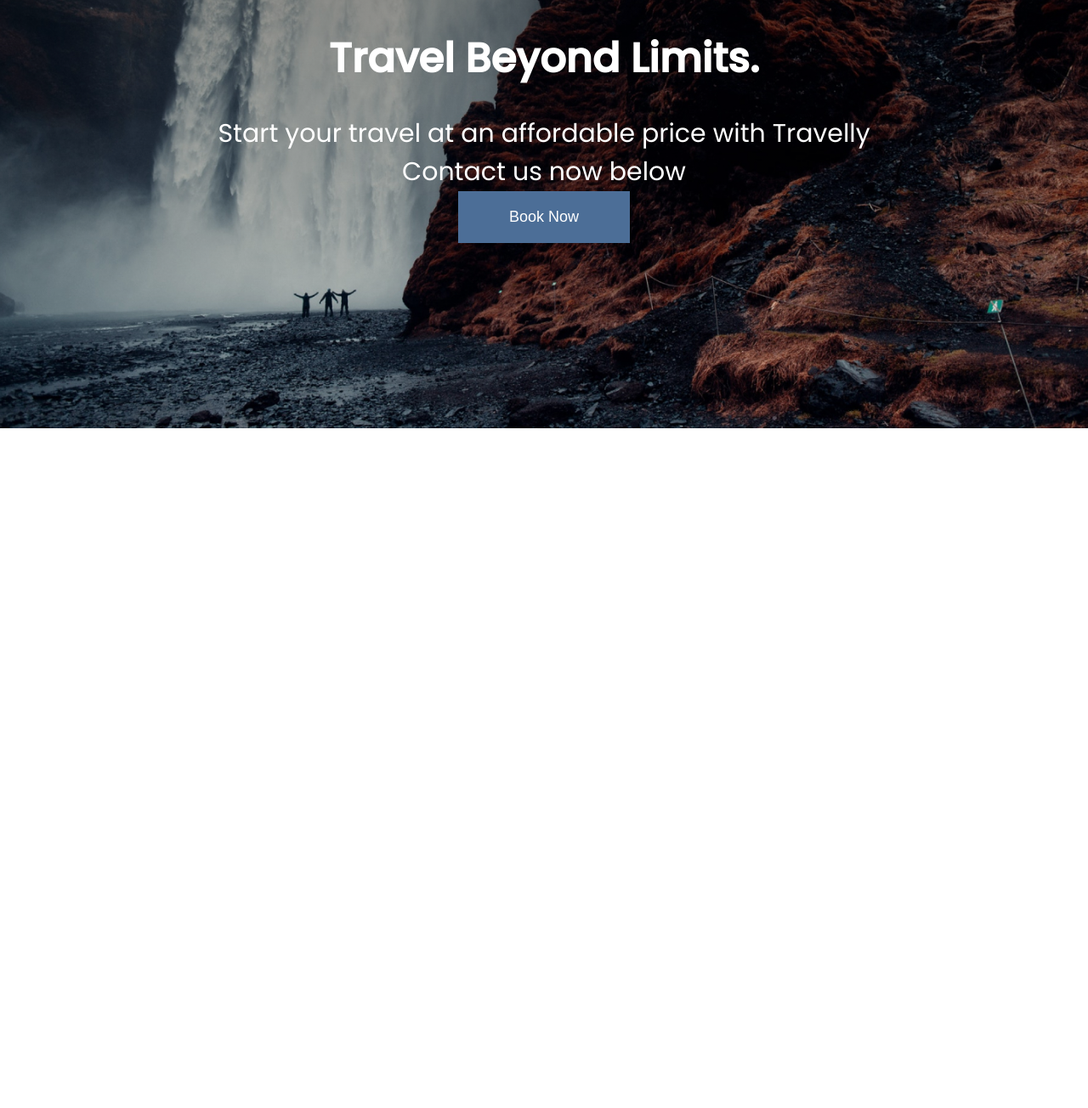
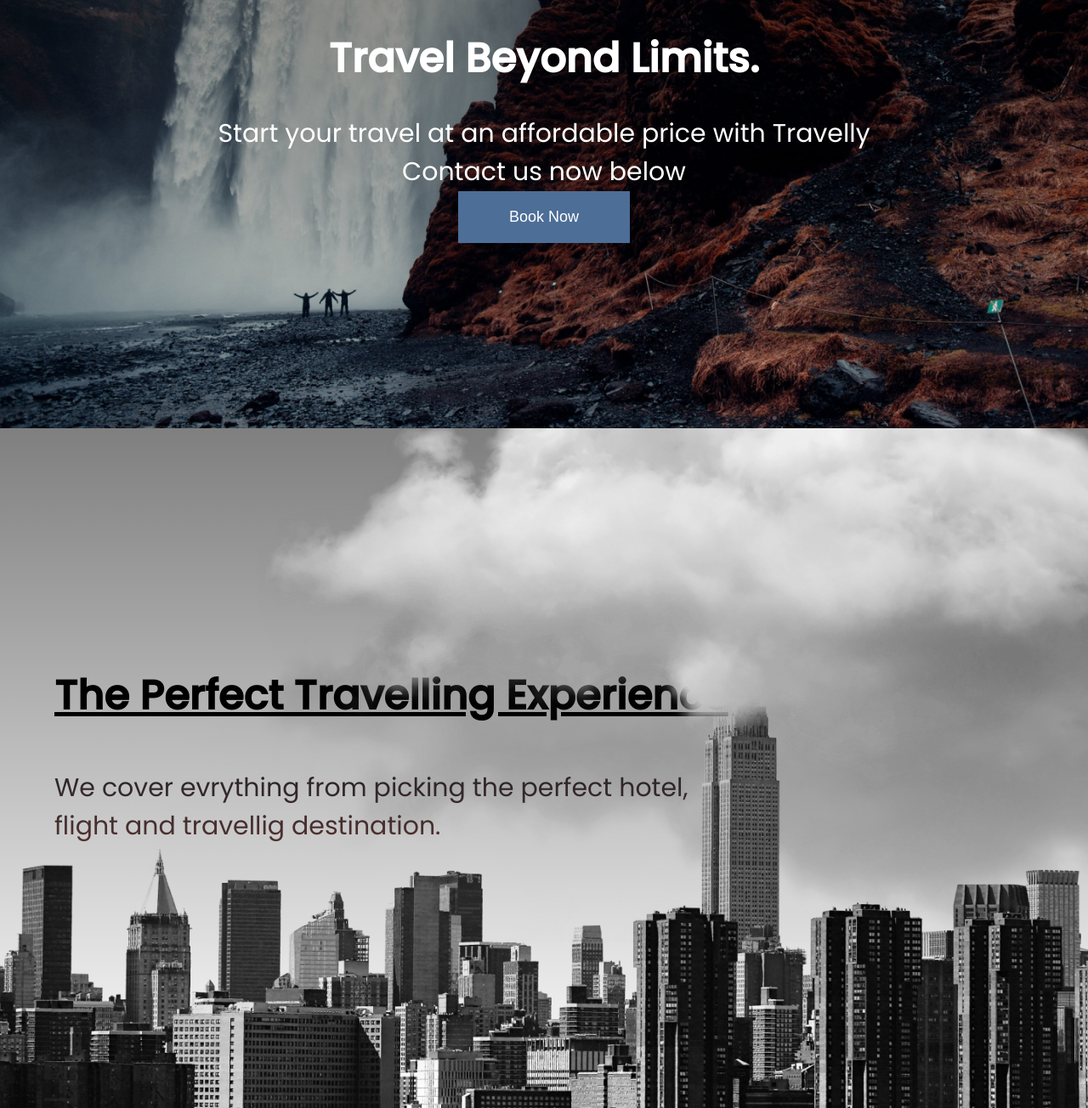
Before and after one commit to tocs77/html5-css-course, a plain HTML site: page 03-Travelly/index.html in a window 1280 px wide. Shown: the part 296-1600 px from the top of the page at 85% size. Before the commit the page ends 800 px from the top, so only its background shows below. Drawn offline with Linux system fonts and the light colour scheme; files whose address does not match are found by name; a web font is replaced by a local one.

Commit message:
Added section location and styles

```diff
--- a/03-Travelly/index.html
+++ b/03-Travelly/index.html
@@ -31,6 +31,17 @@
         <h3>Start your travel at an affordable price with Travelly <br>Contact us now below</h3>
         <button>Book Now</button>
     </section>
+
+    <section id="locations">
+        <header class="locations-head">
+            <h2>The Perfect Travelling Experience</h2>
+            <h3>We cover evrything from picking the perfect hotel, <br>
+                flight and travellig destination.</h3>
+
+            <img src="./img/cloud.png" class="moving-cloud-1 cloud">
+            <img src="./img/cloud.png" class="moving-cloud-2 cloud">
+        </header>
+    </section>
 </body>
 
 </html>
--- a/03-Travelly/style.css
+++ b/03-Travelly/style.css
@@ -103,6 +103,55 @@
   padding: 3rem;
 }
 
+/* BENEFITS SECTION*/
+
+#locations {
+  min-height: 100vh;
+  background: linear-gradient(rgba(0, 0, 0, 0.5), transparent), url('./img/new-york-page.png');
+  background-size: cover;
+  background-position: center;
+  display: flex;
+  align-items: center;
+  position: relative;
+}
+
+.locations-head {
+  width: 90%;
+  margin: auto;
+}
+
+.locations-head h2 {
+  padding: 1rem 0;
+  text-decoration: underline;
+  text-decoration-thickness: 0.5rem;
+}
+
+.locations-head h3 {
+  padding: 4rem 0;
+  background: linear-gradient(#131c27, #663b34);
+  background-clip: text;
+  -webkit-text-fill-color: transparent;
+}
+
+.cloud {
+  position: absolute;
+  top: 0%;
+  right: 0%;
+}
+
+.moving-cloud-1{
+
+}
+
+.moving-cloud-2 {
+  top: 20%;
+  z-index: -1;
+  opacity: 0.5;
+}
+
+
+/* Media query */
+
 @media screen and (max-width: 932px) {
   html {
     font-size: 45%;
```
